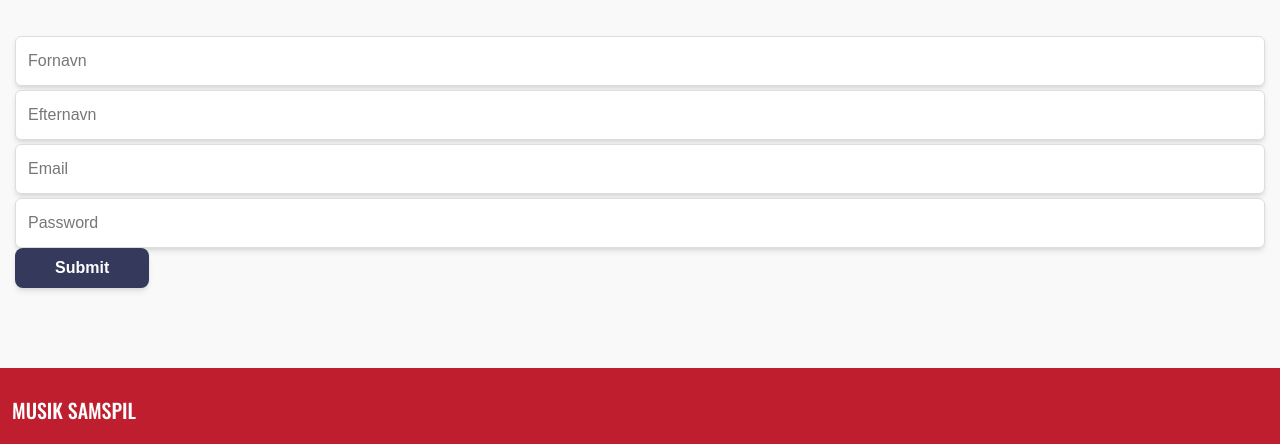
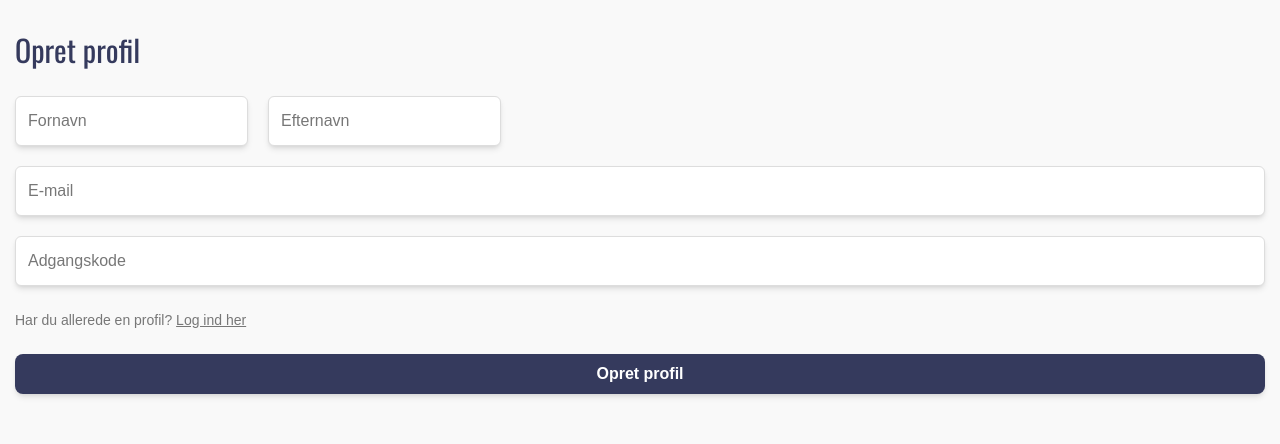
Before and after one commit to AstaCarl/daos-project, a React (Vite) app in the folder frontend/: page /register in a window 1280 px wide. Shown: the top 444 px of the page. Built offline with nearby package versions, Linux system fonts and the light colour scheme.

Commit message:
feat: RegisterForm layout; integrate Title component and improve input styling

```diff
--- a/frontend/src/components/RegisterForm.tsx
+++ b/frontend/src/components/RegisterForm.tsx
@@ -1,12 +1,14 @@
 import { post } from "../utils/api";
+import Anchor from "./atoms/Anchor";
 import { Input } from "./atoms/Input";
+import Paragraf from "./atoms/Paragraf";
 import { PrimaryButton } from "./atoms/PrimaryButton";
 import { useState } from "react";
 
 type FormProps = {};
 
 export function RegisterForm({}: FormProps) {
-    // Define the state variables for the form fields.
+  // Define the state variables for the form fields.
   const [email, setEmail] = useState<string>("");
   const [password, setPassword] = useState<string>("");
   const [name, setName] = useState<string>("");
@@ -35,7 +37,7 @@ export function RegisterForm({}: FormProps) {
     event.preventDefault();
     console.log("Form submitted");
 
-//    Make a POST request to the /user endpoint with the form data. The function post is imported from the utils/api module.
+    //    Make a POST request to the /user endpoint with the form data. The function post is imported from the utils/api module.
     try {
       const response = await post("/user", { name, lastname, email, password });
       console.log("User registered successfully!", response);
@@ -45,8 +47,11 @@ export function RegisterForm({}: FormProps) {
   };
 
   return (
-    <form onSubmit={handleSubmit} action="">
+    <form className="flex flex-col gap-6 pt-6 w-full" onSubmit={handleSubmit} action="">
+      <div className="space-y-4">
+      <div className="flex w-full gap-5">
       <Input
+        type="text"
         onChange={handleNameChange}
         value={name}
         inputName="name"
@@ -54,27 +59,34 @@ export function RegisterForm({}: FormProps) {
         inputPlaceholder="Fornavn"
       />
       <Input
+        type="text"
         onChange={handleLastnameChange}
         value={lastname}
         inputName="lastname"
         id="lastname"
         inputPlaceholder="Efternavn"
       />
+      </div>
       <Input
+        type="email"
         onChange={handleEmailChange}
         value={email}
         inputName="email"
         id="email"
-        inputPlaceholder="Email"
+        inputPlaceholder="E-mail"
       />
       <Input
+        type="password"
         onChange={handlePasswordChange}
         value={password}
         inputName="password"
         id="password"
-        inputPlaceholder="Password"
+        inputPlaceholder="Adgangskode"
       />
-      <PrimaryButton type="submit" buttonText="Submit" />
+      </div>
+      <Paragraf variant="body-small" paragrafText="Har du allerede en profil? "><Anchor href="/login" anchorText="Log ind her" variant="default"/>
+      </Paragraf>
+      <PrimaryButton type="submit" buttonText="Opret profil" />
     </form>
   );
 }
--- a/frontend/src/components/atoms/Input.tsx
+++ b/frontend/src/components/atoms/Input.tsx
@@ -27,7 +27,7 @@ export function Input({
       name={inputName}
       type={type}
       placeholder={inputPlaceholder}
-      className="p-3 border border-border-gray rounded-md font-sans text-base placeholder:font-sans placeholder:text-dark-grey shadow-md"
+      className="p-3 border w-full border-border-gray rounded-md font-sans text-base placeholder:font-sans placeholder:text-dark-grey shadow-md"
     />
     </div>
   );
--- a/frontend/src/routes/register.tsx
+++ b/frontend/src/routes/register.tsx
@@ -1,8 +1,10 @@
+import { Title } from "../components/atoms/Title";
 import { RegisterForm } from "../components/RegisterForm";
 
 function Register() {
   return (
     <>
+    <Title title="Opret profil" />
       <RegisterForm />
     </>
   );
```
Also changed, not shown: frontend/src/assets/show-password.svg (added).
